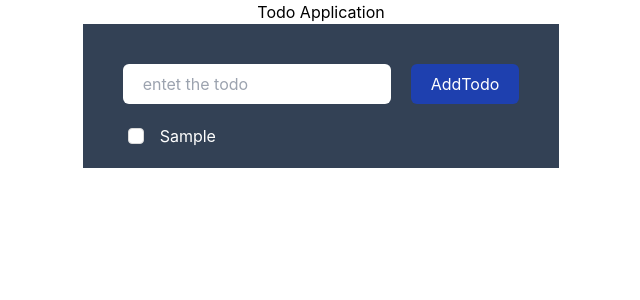
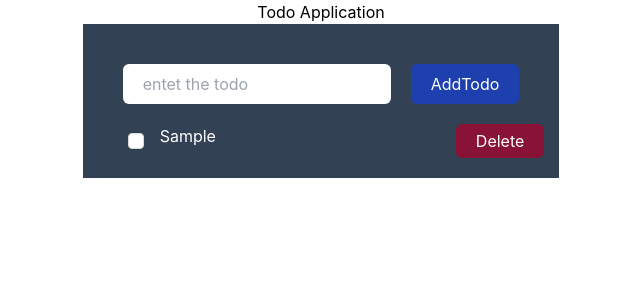
Before and after one commit to yameenaliabro/React-Js, a React (Create React App) app: page / in a window 1280 px wide. Both pictures are taken after typing "Sample" into the empty fields and a click on the button "AddTodo". Shown: the top 300 px of the page, without its empty margins (319-959 px from the left). Built offline with nearby package versions, Linux system fonts and the light colour scheme.

Commit message:
feat: feat the todo application

```diff
--- a/src/components/todo/index.tsx
+++ b/src/components/todo/index.tsx
@@ -4,6 +4,7 @@ import React, { useCallback, useState } from 'react'
 interface TodoType {
     task: string,
     isCompleted: boolean
+    id: string
 }
 function TodoApplication() {
     const [todos, settodos] = useState<TodoType[]>([])
@@ -17,6 +18,7 @@ function TodoApplication() {
         e.preventDefault();
         const todo = {
             task,
+            id: Math.random().toFixed(4),
             isCompleted: false
         }
         settodos([...todos, todo])
@@ -26,7 +28,16 @@ function TodoApplication() {
             message.error(error)
         }
     }, [task, todos])
+
     console.log("🚀 ~ TodoApplication ~ todos:", todos)
+
+    const deleteTask = useCallback((id: string) => {
+        try {
+            settodos(prev => prev.filter((item) => item.id !== id))
+        } catch (error) {
+            console.log("🚀 ~ deleteTask ~ error:", error)
+        }
+    }, [])
 
     return (
         <div className='flex items-center flex-col'>
@@ -47,9 +58,12 @@ function TodoApplication() {
                 <ul className='flex flex-col justify-start w-full gap-x-[20px] gap-y-[13px]'>
                     {todos.map((item) => {
                         return (
-                            <div className='flex flex-row justify-start w-full ml-[20px] px-[5px] gap-y-[30px]'>
+                            <div className='flex flex-row justify-start w-full  ml-[20px] px-[5px] gap-y-[30px]'>
                                 <Checkbox>{item.isCompleted}</Checkbox>
-                                <li className='text-white'>{item.task}</li>
+                                <li className='text-white whitespace-nowrap'>  {item.task.length > 35 ? item.task.slice(0., 35) + "..." : item.task}</li>
+                                <div className='flex justify-end w-full px-[10px]'>
+                                    <button className='bg-rose-900 px-[20px] py-[5px] rounded-md text-white' onClick={() => deleteTask(item.id)}>Delete</button>
+                                </div>
                             </div>
                         )
                     })}
```
